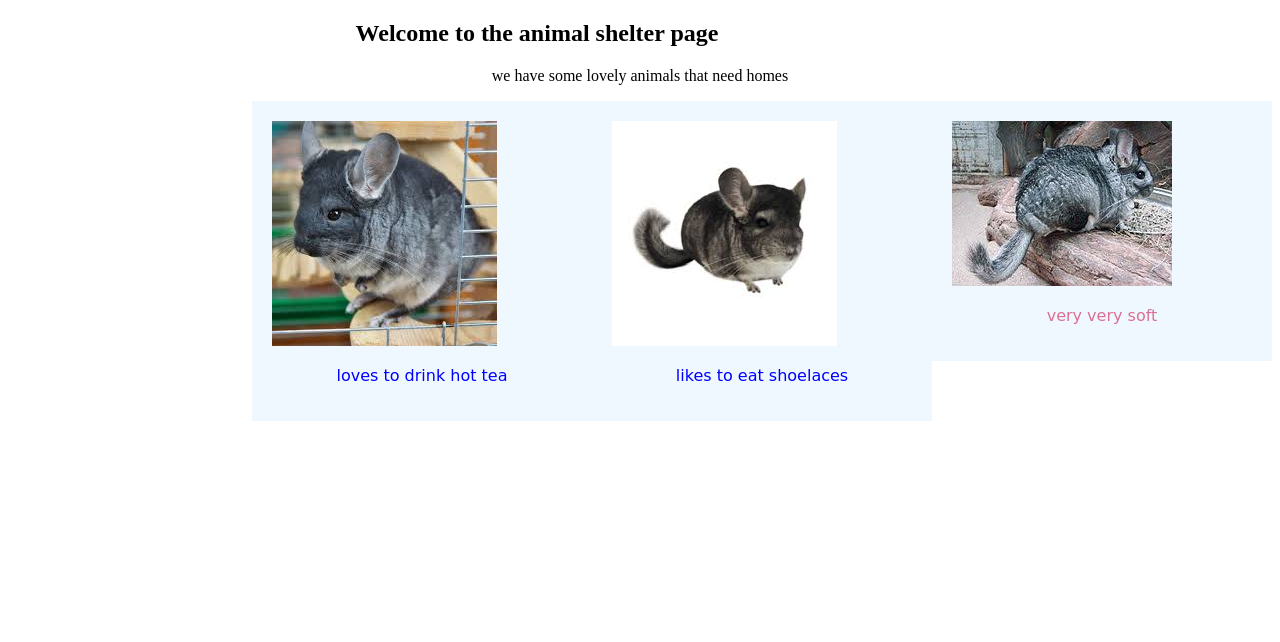
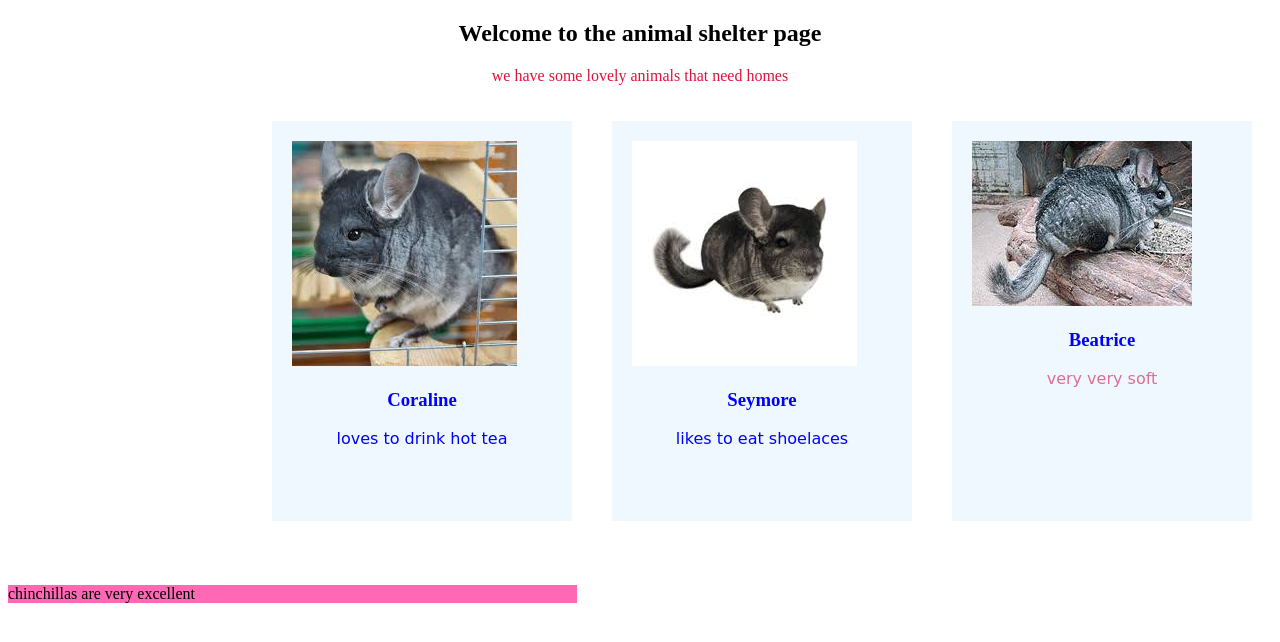
Before and after one commit to Drewmacauley/chinchillas, a plain HTML site: page index.html in a window 1280 px wide. Drawn offline with Linux system fonts and the light colour scheme.

Commit message:
add more chinchilla info
Co-authored-by Jaki Widby <jaki.widby@gmail.com>

```diff
--- a/css/styles.css
+++ b/css/styles.css
@@ -3,8 +3,17 @@
   width: 25%;
   background-color: aliceblue;
   color: blue;
+  height: 400px;
+  box-sizing: border-box;
+  margin: 20px;
 }
 
+.column h3 {
+  text-align: center;
+}
+.intro {
+  text-align: center;
+}
 p.softness {
   color: palevioletred;
 }
@@ -20,14 +29,23 @@ p.softness {
 }
 
 .intro p {
-  text-align: center;
+  color: crimson;
+}
+
+.box1 {
+  width: 45%;
+  border: goldenrod;
+  background-color: hotpink;
+  box-shadow: lawngreen;
+  box-sizing: border-box;
+  margin-top: 500px;
 }
 
 @media screen and (min-width: 760px) {
   .column {
     width: 300px;
     float: right;
-    padding: 20px
+    padding: 20px;
   }
 }
 
--- a/index.html
+++ b/index.html
@@ -14,17 +14,24 @@
 
   <div class="column">
     <img src="img/chinch1.jpeg" alt="Beatrice">
+    <h3>Beatrice</h3>
     <p class="softness">very very soft</p>
   </div>
 
   <div class="column">
     <img src="img/chinch2.jpeg" alt="Seymore">
+    <h3>Seymore</h3>
     <p>likes to eat shoelaces</p>
   </div>
 
   <div class="column">
     <img src="img/chinch3.jpeg" alt="Coraline">
+    <h3>Coraline</h3>
     <p>loves to drink hot tea</p>
+  </div>
+
+  <div class="box1">
+    <p> chinchillas are very excellent </p>
   </div>
 </body>
 </html>
```
